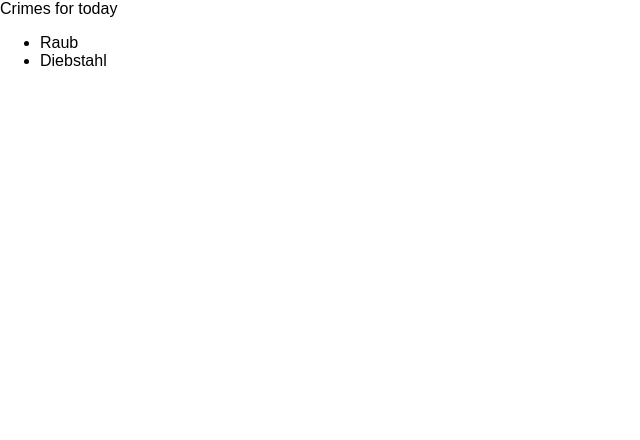
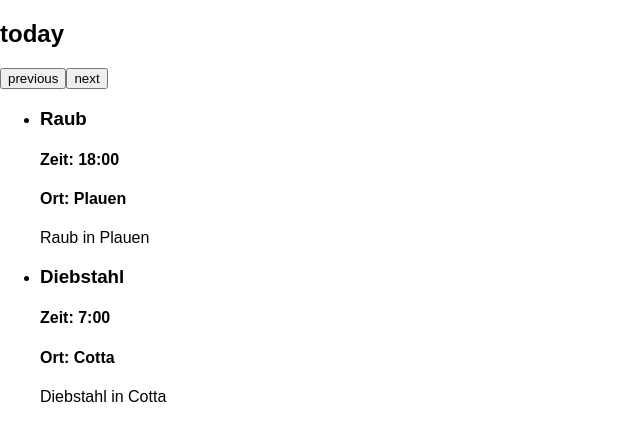
Before and after one commit to hackeklotz/crimereport, a React (Create React App) app in the folder frontend/: page / in a window 1280 px wide. Shown: the top 440 px of the page, without its empty margins (0-640 px from the left). Built offline with nearby package versions, Linux system fonts and the light colour scheme.

Commit message:
Add component CrimeSelector to choose day for which crimes are shown

```diff
--- /dev/null
+++ b/frontend/src/components/crimeselector/crimeSelector.tsx
@@ -0,0 +1,19 @@
+import * as React from 'react';
+
+export interface IProps {
+  day: string;
+  onNext: () => void;
+  onPrevious: () => void;
+}
+
+export function CrimeSelector({day, onNext, onPrevious}: IProps) {
+  return (
+    <div>
+      <div>
+        <h2>{day}</h2>
+        <button onClick={onPrevious}>previous</button>
+        <button onClick={onNext}>next</button>
+      </div>
+    </div>
+  );
+}
--- a/frontend/src/components/crimeviewer/crimeViewer.tsx
+++ b/frontend/src/components/crimeviewer/crimeViewer.tsx
@@ -10,21 +10,21 @@ export interface ICrime {
 }
 
 export interface IProps {
-  day: string;
   crimes: ICrime[];
 }
 
-export function CrimeViewer({day, crimes}: IProps) {
+export function CrimeViewer({crimes}: IProps) {
+  const crimeList = crimes.map((crime) => <li key={crime.id}>
+    <h3>{crime.title}</h3>
+    <h4>Zeit: {crime.time}</h4>
+    <h4>Ort: {crime.place}</h4>
+    {crime.text}
+    </li>)
   return (
     <div>
-      <div>
-        Crimes for {day}
-      </div>
-      <div>
-        <ul>
-          {crimes.map((crime) => <li key={crime.id}>{crime.title}</li>)}
-        </ul>
-      </div>
+      <ul>
+        {crimeList}
+      </ul>
     </div>
   );
 }
--- a/frontend/src/index.tsx
+++ b/frontend/src/index.tsx
@@ -1,14 +1,22 @@
 import * as React from 'react';
 import * as ReactDOM from 'react-dom';
-import {CrimeViewer, ICrime } from './components/crimeviewer/crimeViewer';
+import { CrimeSelector } from './components/crimeselector/crimeSelector';
+import { CrimeViewer, ICrime } from './components/crimeviewer/crimeViewer';
 import './index.css';
 import registerServiceWorker from './registerServiceWorker';
 
 const crimes: ICrime[] = [{id: 1, time: '18:00', place: 'Plauen', title: 'Raub', text:'Raub in Plauen'},
                           {id: 2, time: '7:00', place: 'Cotta', title: 'Diebstahl', text:'Diebstahl in Cotta'}]
 
+function dummy (){
+  console.log('clicked')
+}
+
 ReactDOM.render(
-  <CrimeViewer day='today' crimes={crimes}/>,
+  <div>
+    <CrimeSelector day='today' onNext={dummy} onPrevious={dummy}/>
+    <CrimeViewer crimes={crimes}/>
+  </div>,
   document.getElementById('root') as HTMLElement
 );
 registerServiceWorker();
--- a/frontend/tslint.json
+++ b/frontend/tslint.json
@@ -6,5 +6,9 @@
       "node_modules/**/*.ts",
       "coverage/lcov-report/*.js"
     ]
+  },
+
+  "rules": {
+    "no-console": false
   }
 }
```
Also changed, not shown: 1 other file (tests, documents, lock files or other folders).
